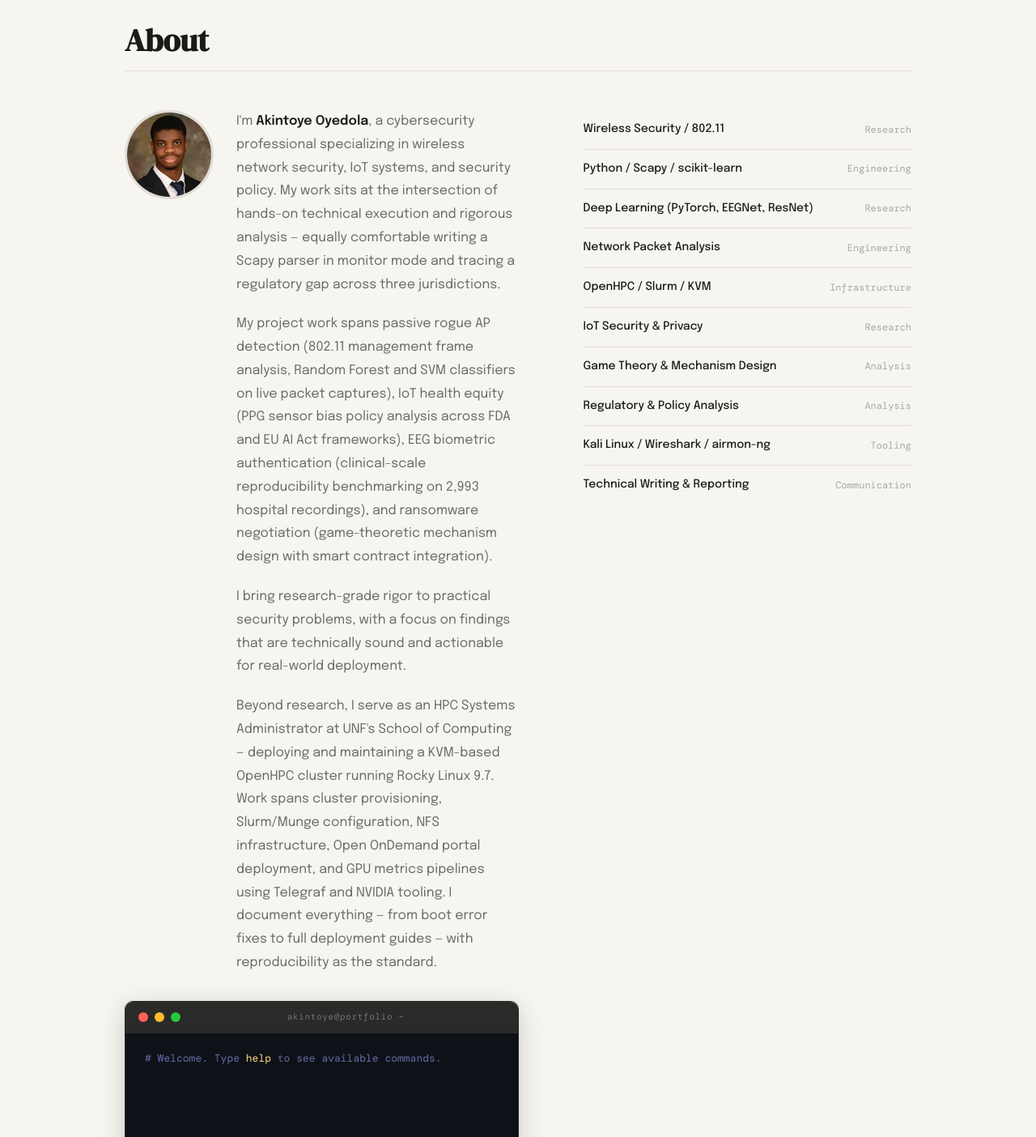
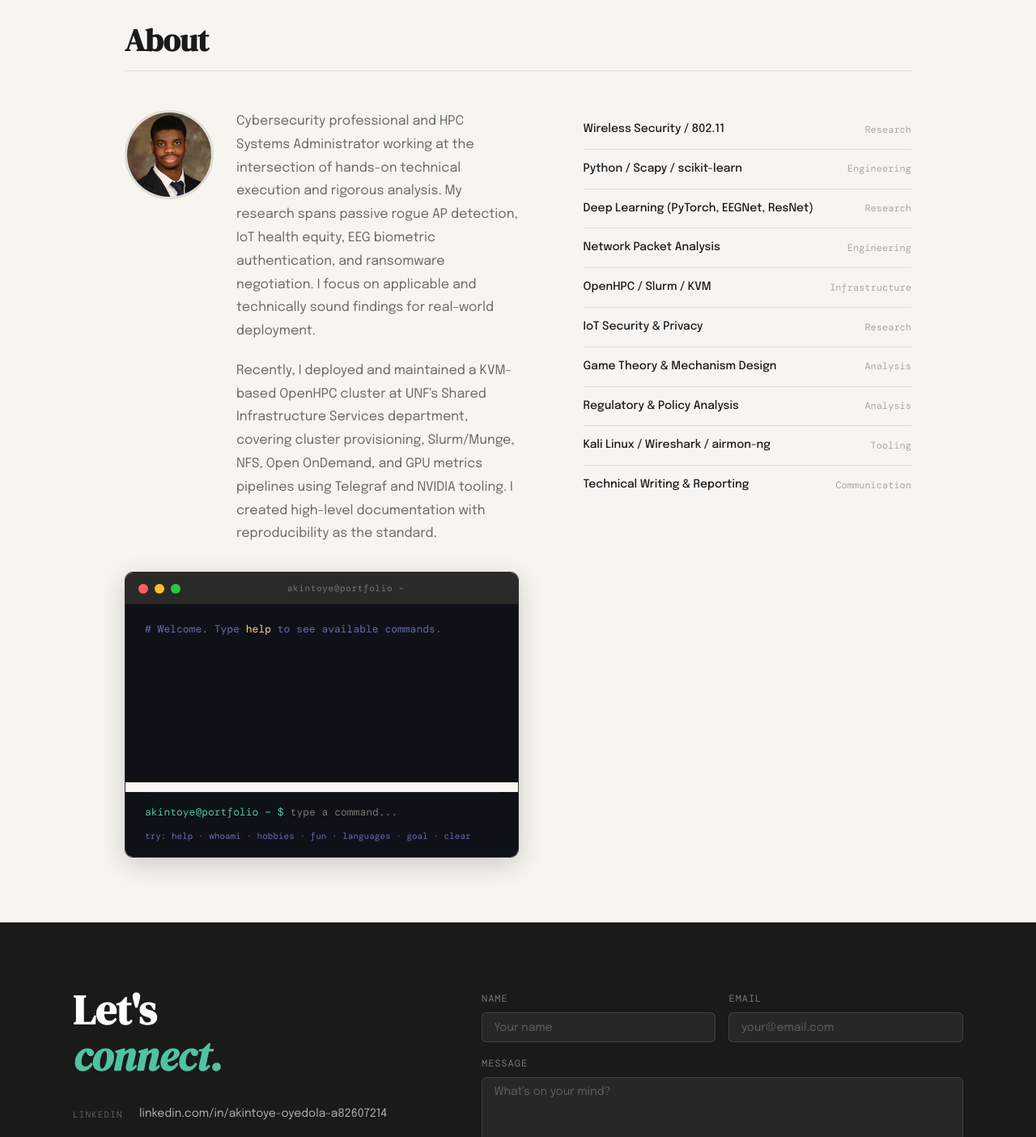
Before and after one commit to Akintoye06/Akintoye06.github.io, a plain HTML site: page index.html in a window 1280 px wide. Shown: the part 4560-5964 px from the top of the page at 81% size. Drawn offline with nearby package versions, Linux system fonts and the light colour scheme.

Commit message:
Update About section

```diff
--- a/index.html
+++ b/index.html
@@ -431,10 +431,8 @@
       <div class="about-photo-row">
         <img src="Akintoye_Headshot.jpeg" alt="Akintoye Oyedola" class="about-photo">
         <div>
-          <p>I'm <strong>Akintoye Oyedola</strong>, a cybersecurity professional specializing in wireless network security, IoT systems, and security policy. My work sits at the intersection of hands-on technical execution and rigorous analysis — equally comfortable writing a Scapy parser in monitor mode and tracing a regulatory gap across three jurisdictions.</p>
-          <p style="margin-top:1.25rem;">My project work spans passive rogue AP detection (802.11 management frame analysis, Random Forest and SVM classifiers on live packet captures), IoT health equity (PPG sensor bias policy analysis across FDA and EU AI Act frameworks), EEG biometric authentication (clinical-scale reproducibility benchmarking on 2,993 hospital recordings), and ransomware negotiation (game-theoretic mechanism design with smart contract integration).</p>
-          <p style="margin-top:1.25rem;">I bring research-grade rigor to practical security problems, with a focus on findings that are technically sound and actionable for real-world deployment.</p>
-          <p style="margin-top:1.25rem;">Beyond research, I serve as an HPC Systems Administrator at UNF's School of Computing — deploying and maintaining a KVM-based OpenHPC cluster running Rocky Linux 9.7. Work spans cluster provisioning, Slurm/Munge configuration, NFS infrastructure, Open OnDemand portal deployment, and GPU metrics pipelines using Telegraf and NVIDIA tooling. I document everything — from boot error fixes to full deployment guides — with reproducibility as the standard.</p>
+          <p>Cybersecurity professional and HPC Systems Administrator working at the intersection of hands-on technical execution and rigorous analysis. My research spans passive rogue AP detection, IoT health equity, EEG biometric authentication, and ransomware negotiation. I focus on applicable and technically sound findings for real-world deployment.</p>
+          <p style="margin-top:1.25rem;">Recently, I deployed and maintained a KVM-based OpenHPC cluster at UNF's Shared Infrastructure Services department, covering cluster provisioning, Slurm/Munge, NFS, Open OnDemand, and GPU metrics pipelines using Telegraf and NVIDIA tooling. I created high-level documentation with reproducibility as the standard.</p>
         </div>
       </div>
 
```
